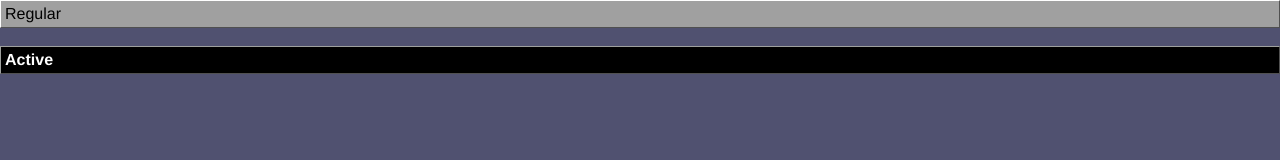
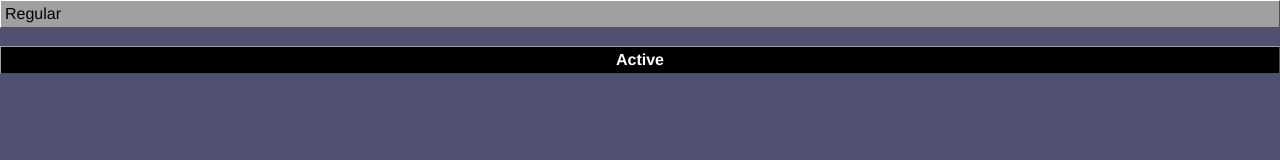
Before and after one commit to aburd/open-step-os-react, a React (Create React App) app: page / in a window 1280 px wide. Shown: the top 160 px of the page. Built offline with nearby package versions, Linux system fonts and the light colour scheme.

Commit message:
add center functionality

```diff
--- a/src/Desktop.tsx
+++ b/src/Desktop.tsx
@@ -7,7 +7,7 @@ export default function Desktop() {
     <div className="Desktop">
       <WindowHeader text="Regular" />
       <br />
-      <WindowHeader text="Active" active />
+      <WindowHeader text="Active" active textCenter />
     </div>
   )
 }
--- a/src/WindowHeader.tsx
+++ b/src/WindowHeader.tsx
@@ -4,16 +4,18 @@ import './WindowHeader.scss'
 interface Props {
   text: string
   active?: boolean
+  textCenter?: boolean
   onCloseClick?: () => void
 }
 
 const WindowHeader: React.SFC<Props> = ({
   text,
   active,
+  textCenter,
   onCloseClick,
 }) => {
   return (
-    <div className={`WindowHeader convex-border ${active ? 'active' : ''}`}>
+    <div className={`WindowHeader convex-border ${textCenter ? 'text-center' : ''} ${active ? 'active' : ''}`}>
       <div className="WindowHeader--inner">
         {text}
         {onCloseClick && (
--- /dev/null
+++ b/src/styles/_util.scss
@@ -0,0 +1,3 @@
+.text-center {
+  text-align: center;
+}
--- a/src/styles/main.scss
+++ b/src/styles/main.scss
@@ -1,3 +1,4 @@
 @import 'fonts.scss';
 @import 'reset.scss';
 @import 'borders.scss';
+@import 'util';
```
